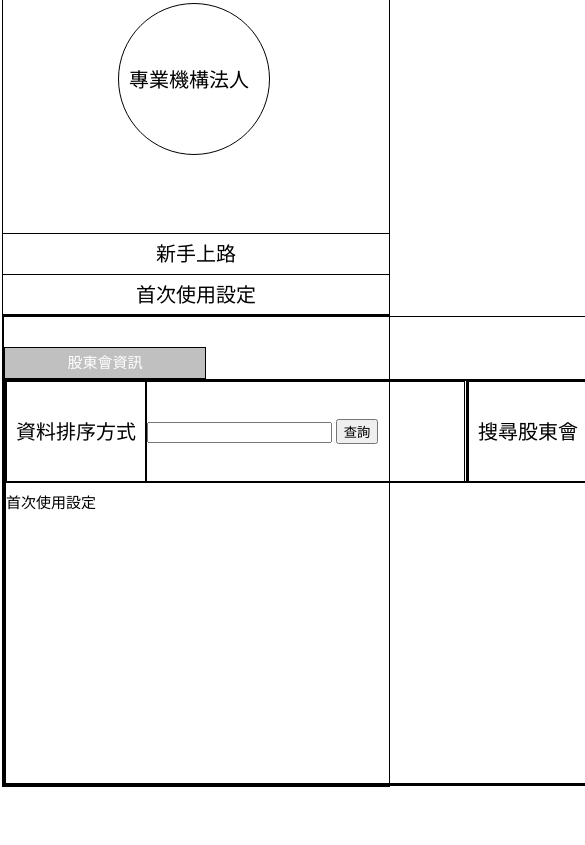
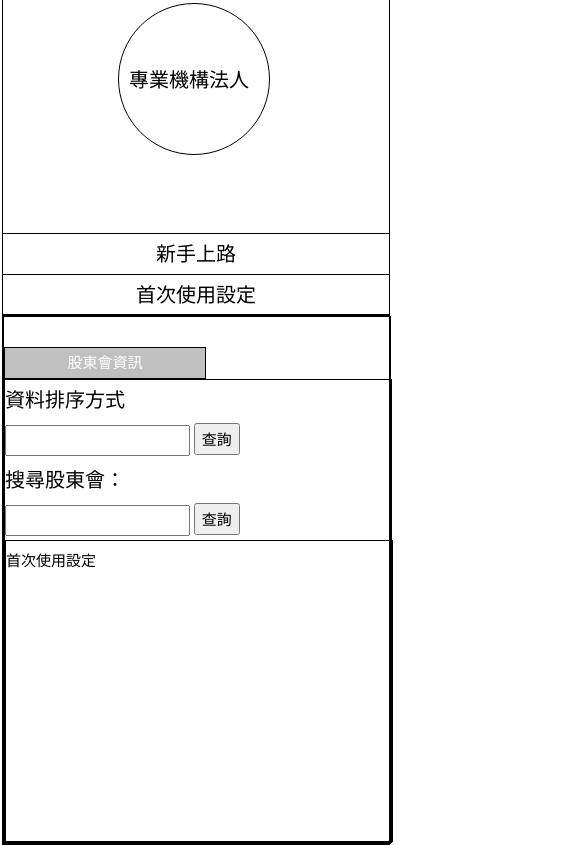
Before and after one commit to younglaiTW/Mitake, a plain HTML site: page index.html in a window 390 px wide. Shown: the part 610-1455 px from the top of the page, 585 px wide, since content can reach past the window. Before the commit the page ends 1397 px from the top, so only its background shows below. Drawn offline with Linux system fonts and the light colour scheme.

Commit message:
Add  two search button

```diff
--- a/index.html
+++ b/index.html
@@ -204,29 +204,37 @@
         .stockinfo .middle .frame2 .f1 {
             float: left;
             width: 40%;
-            height: 100px;
-            border: 1px solid black;
             font-size: 1.5rem;
             line-height: 40px;
         }
 
-        .stockinfo .middle .frame2 .f1 .title {
+        .stockinfo .middle .frame2 .f1 .title,
+        .stockinfo .middle .frame2 .f1 .content {
             float: left;
             width: 30%;
             height: 100px;
-            border: 1px solid black;
             font-size: 2rem;
             line-height: 100px;
+        }
+
+        .stockinfo .middle .frame2 .f1 .title {
+            width: 30%;
+            font-size: 2rem;
             text-align: center;
         }
 
         .stockinfo .middle .frame2 .f1 .content {
-            float: left;
             width: 69%;
-            height: 100px;
-            border: 1px solid black;
             font-size: 1.5rem;
-            line-height: 100px;
+        }
+
+        .stockinfo .middle .frame2 .f1 .content input[type="text"] {
+            height: 25px;
+        }
+
+        .stockinfo .middle .frame2 .f1 .content input[type="button"] {
+            height: 32px;
+            font-size: 1.5rem;
         }
 
         .stockinfo .middle .frame2 .f2 {
@@ -324,6 +332,29 @@
             .firsttime .frame2 {
                 border-top: 1px solid black;
             }
+
+            .stockinfo .middle {
+                width: 100%;
+                margin: auto;
+                border: 1px solid black;
+                padding-top: 30px;
+            }
+
+            .stockinfo .middle .frame2 .f1 {
+                width: 100%;
+                font-size: 2rem;
+            }
+
+            .stockinfo .middle .frame2 .f1 .title,
+            .stockinfo .middle .frame2 .f1 .content {
+                width: 100%;
+                height: 40px;
+                line-height: 40px;
+            }
+
+            .stockinfo .middle .frame2 .f1 .title {
+                text-align: left;
+            }
         }
     </style>
     <script>
@@ -376,10 +407,12 @@
             <span>☰</span>
         </a>
     </header>
+
     <main>
         <div class="message">
             <span>活動消息</span>
         </div>
+
         <div class="personal">
             <div class="frame">
                 <div class="p1">
@@ -397,6 +430,7 @@
                 </div>
             </div>
         </div>
+
         <div class="firsttime">
             <div class="frame1">
                 <div class="f1">
@@ -409,6 +443,7 @@
                 </div>
             </div>
         </div>
+
         <div class="stockinfo">
             <div class="middle">
                 <div class="frame1">
@@ -441,9 +476,12 @@
                 </div>
             </div>
         </div>
+    </main>
+    <footer>
 
-    </main>
-    <footer></footer>
+
+
+    </footer>
 </body>
 
 </html>
```
